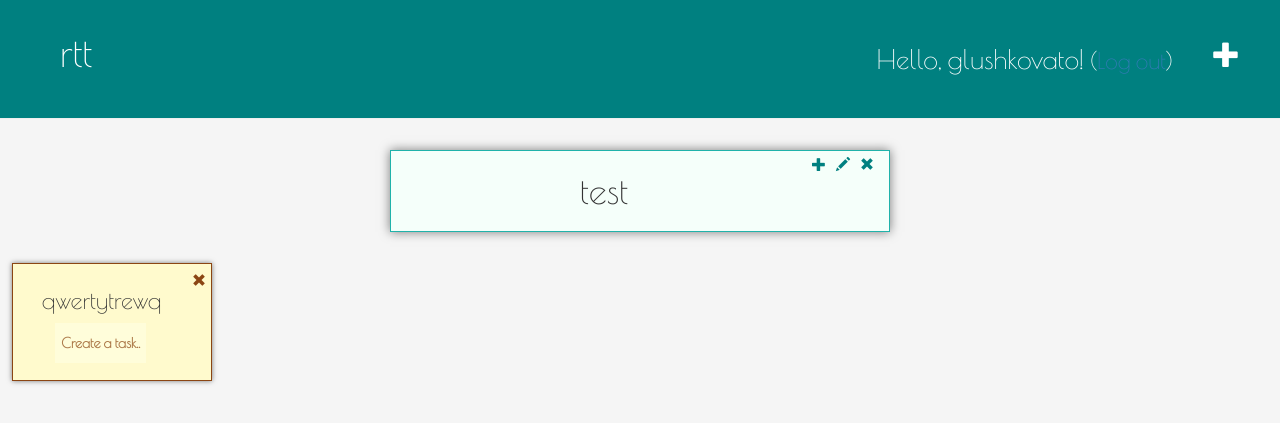
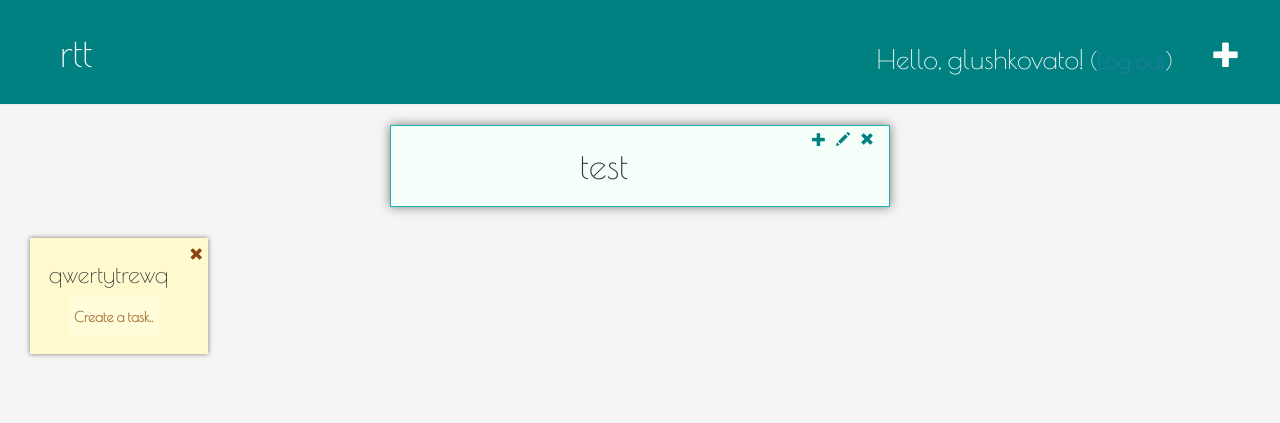
Before and after one commit to glushkovato/real-time-tracker-code, a Django app: page /board/1/ in a window 1280 px wide. Shown: the top 423 px of the page. Run offline with Django 3.2, Linux system fonts and the light colour scheme; a user stored in the database is signed in; data comes from the database, SQL or seed files in the repository; some libraries are stand-ins or nearby versions.

Commit message:
Updated flexbox layout

```diff
--- a/rtt_app/static/css/rtt_app.css
+++ b/rtt_app/static/css/rtt_app.css
@@ -4,9 +4,9 @@ h1 a {
     font-family: 'Poiret One', cursive;
 }
 
-.col-md-8 {
-    margin-top: 150px;
-    width: 100%;
+.col-md-12 {
+    /*margin-top: 150px;*/
+    /*width: 100%;*/
     /*margin-left: -35px;*/
 }
 
@@ -19,10 +19,11 @@ body {
 }
 
 .page-header {
-    position: fixed;
+    /*position: fixed;*/
     width: 100%;
     background-color: teal;
     margin-top: 0;
+    /*margin-bottom: 0;*/
     padding: 20px 20px 20px 40px;
 }
 
@@ -94,6 +95,7 @@ h1, h2, h3, h4, p, a {
     background-color: mintcream;
     padding: 10px;
     padding-top: 0;
+    /*margin-top: 0;*/
     margin-bottom: 2.5%;
     border: 1px solid lightseagreen;
     /*border-radius: 10px;*/
@@ -102,12 +104,12 @@ h1, h2, h3, h4, p, a {
 
 .my-flex-container{
     display: flex;
-    /*height: 50%;*/
     flex-direction: row;
     justify-content: flex-start;
-
+    flex-wrap: wrap;
     align-items: flex-start;
-    margin-left: -35px;
+    /*margin-left: -35px;*/
+    align-content: space-around;
     /*box-sizing:border-box;*/
     /*overflow-x: scroll;*/
     /*overflow-y: hidden;*/
@@ -115,15 +117,20 @@ h1, h2, h3, h4, p, a {
 }
 
 .card {
-    width: 200px;
-    height: auto;
+    margin-bottom: 10%;
+    /*width: 200px;*/
+    max-width: 180px;
+    flex-grow: 1;
+    /*height: auto;*/
+    word-wrap: break-word;
     background-color: lemonchiffon;
     padding: 3px;
     padding-right: 0;
-    margin-left: 2.5%;
-    margin-right: 0.5%;
+
+    /*margin-left: 2.5%;*/
+    /*margin-right: 0.5%;*/
     /*margin-top: 5px;*/
-    border: 1px solid saddlebrown;
+    /*border: 1px solid saddlebrown;*/
     /*border-radius: 10px;*/
     /*display: inline-block;*/
     /*float: left;*/
@@ -205,7 +212,7 @@ h1, h2, h3, h4, p, a {
     border-radius: 3px;
     color: white;
     left: 90%;
-    top: 75px;
+    top: 73px;
     padding: 5px 15px;
     /*z-index: 98;*/
     width: auto;
@@ -227,7 +234,7 @@ h1, h2, h3, h4, p, a {
     border-radius: 3px;
     color: white;
     left: 2.5%;
-    top: 75px;
+    top: 73px;
     padding: 5px 15px;
     /*z-index: 98;*/
     width: auto;
--- a/rtt_app/templates/rtt_app/base.html
+++ b/rtt_app/templates/rtt_app/base.html
@@ -51,7 +51,7 @@
 
         <div class="content container">
             <div class="row">
-                <div class="col-md-8">
+                <div class="col-md-12">
                     {% block content %}
                     {% endblock %}
                 </div>
--- a/rtt_app/templates/rtt_app/board_detail.html
+++ b/rtt_app/templates/rtt_app/board_detail.html
@@ -37,6 +37,7 @@
     <div class="my-flex-container">
         {% for card in cards %}
             {% if card.board == board %}
+                <div class="col-md-2">
                     <div class="card">
                         <a id="buttons" class="remove-card" href="{% url 'card_remove' pk=board.pk card_id=card.pk %}"><span class="glyphicon glyphicon-remove"></span></a>
                         <h3 align="center">{{ card.title }}</h3>
@@ -49,6 +50,7 @@
     {#                        <input type="submit" value="Submit">#}
     {#                    </form>#}
                     </div>
+                </div>
             {% endif %}
         {% endfor %}
     </div>
```
Lines whose indentation alone changed are shown as unchanged.
